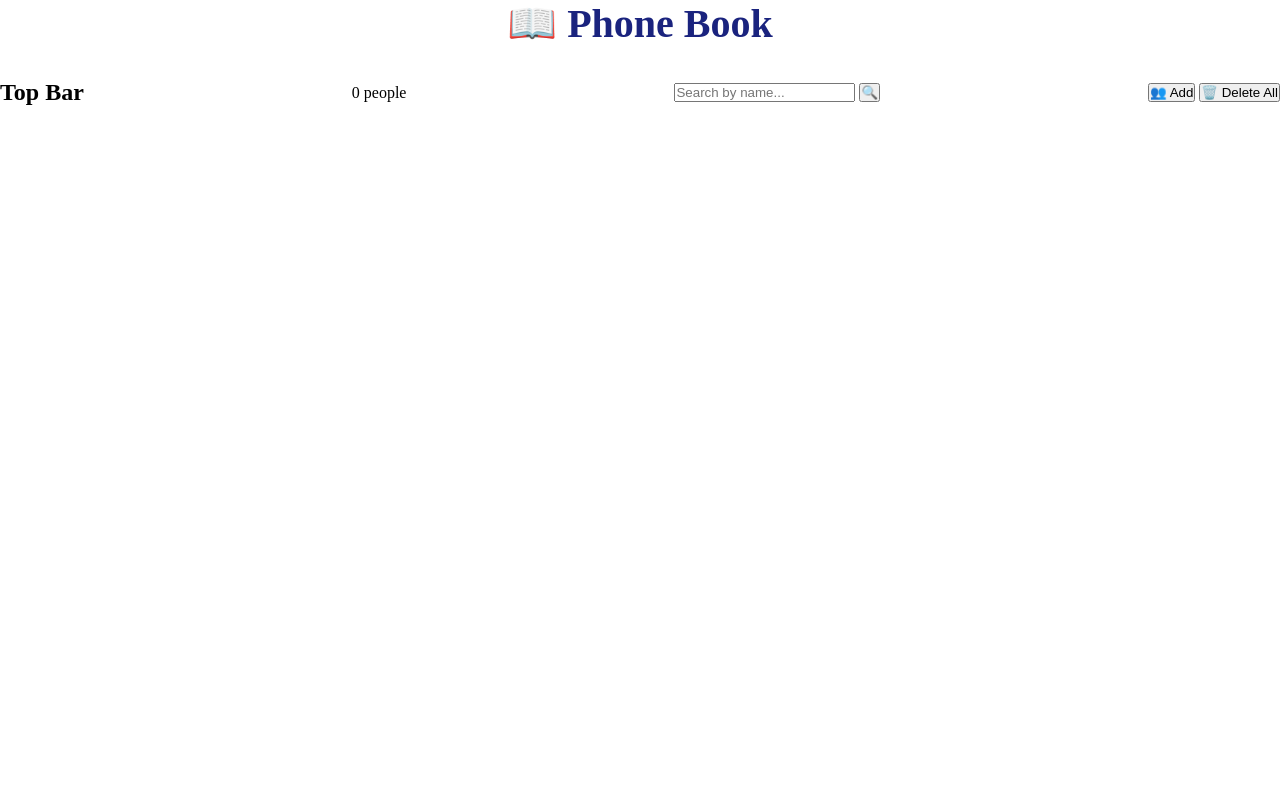
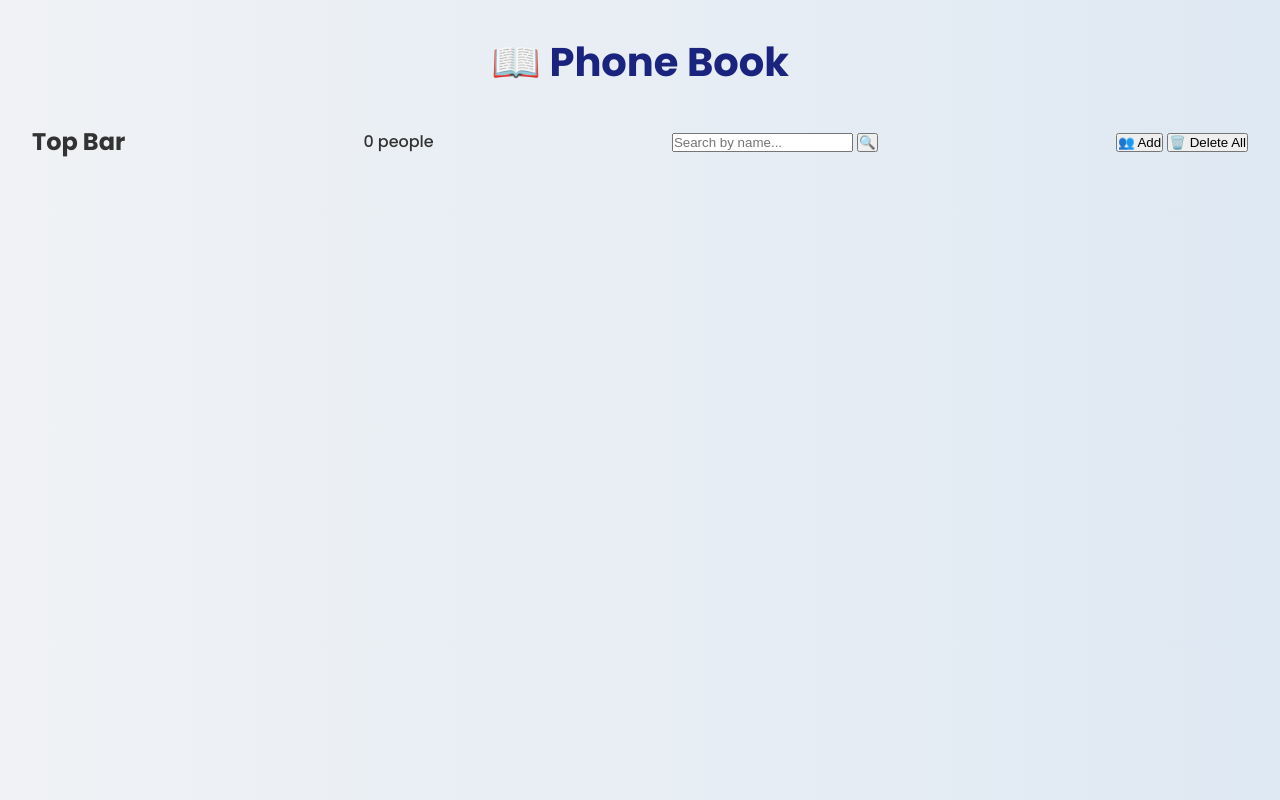
Before and after one commit to larakh51/FinalProject, a plain HTML site: page PhoneBook.html in a window 1280 px wide. Drawn offline with Linux system fonts and the light colour scheme.

Commit message:
Update Style.css

```diff
--- a/Style.css
+++ b/Style.css
@@ -19,3 +19,10 @@ h1 {
   margin-bottom: 1.5rem;
   flex-wrap: wrap;
 }
+
+body{
+    font-family: 'Poppins', sans-serif;
+  background: linear-gradient(to right, #f0f2f5, #dfe9f3);
+  padding: 2rem;
+  color: #333;
+}
```
